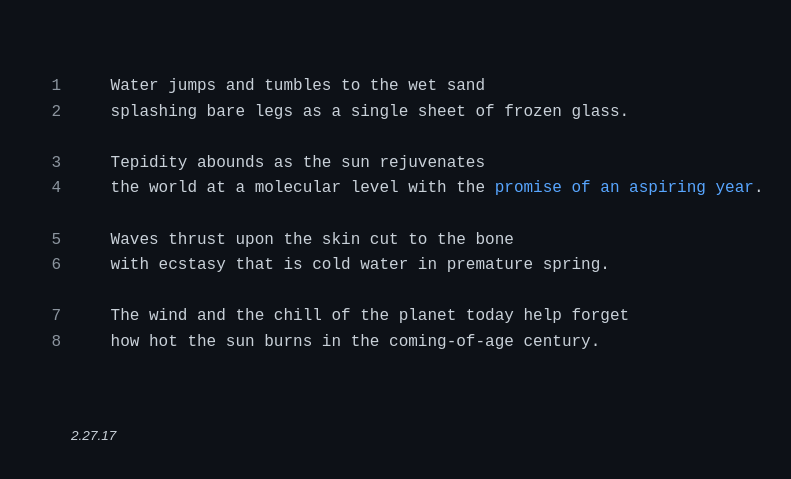
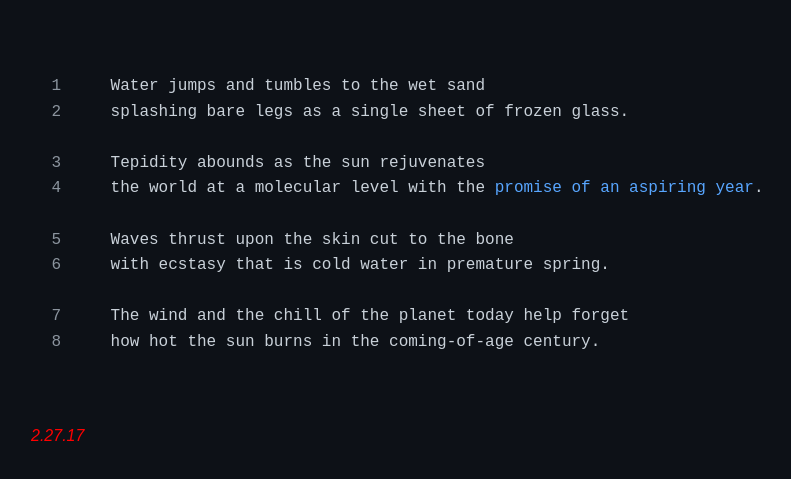
Before and after one commit to manonthesea/you-hear-me, a plain HTML site: page How Soon We Forget.html in a window 1280 px wide. Shown: the part 147-626 px from the top of the page, without its empty margins (209-1000 px from the left). Drawn offline with Linux system fonts and the light colour scheme.

Commit message:
Update How Soon We Forget.html

```diff
--- a/How Soon We Forget.html
+++ b/How Soon We Forget.html
@@ -68,6 +68,10 @@
         .indent {
             padding-left: 40px; /* Indentation for indented lines */
         }
+
+        em {
+            color: red; /* Red color for date */
+        }
     </style>
 </head>
 <body>
@@ -88,7 +92,7 @@
 <span class="line-number">8</span> how hot the sun burns in the coming-of-age century.
 </pre>
 
-<p class="footnote"><em>2.27.17</em></p>
+<em>2.27.17</em></p>
 
 </body>
 </html>
```
